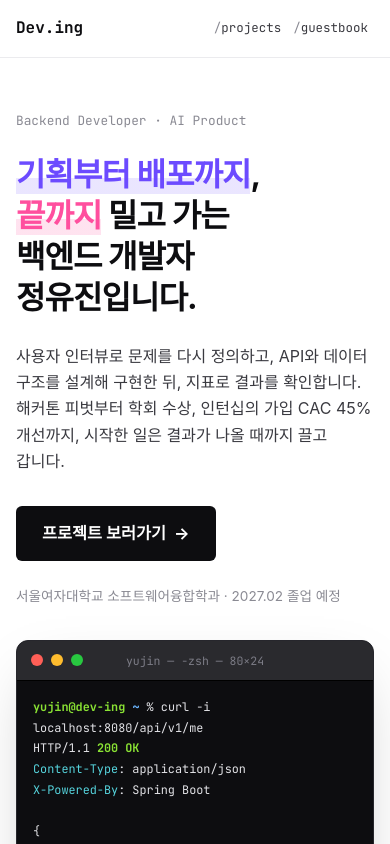
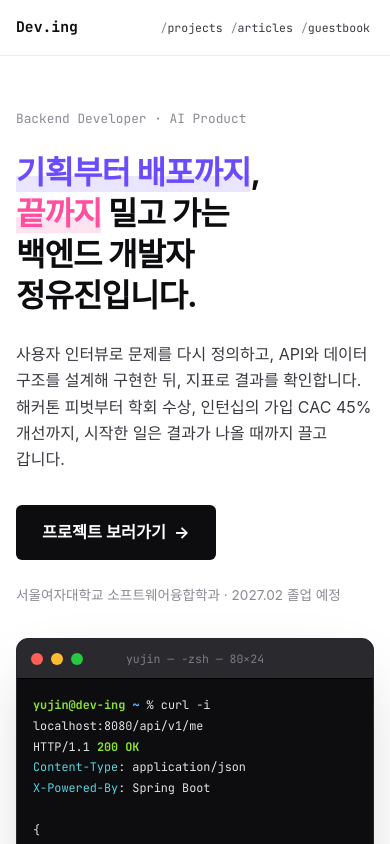
Before and after one commit to yujining3827/yujin-site, a React (Vite) app: page / in a window 390 px wide. Shown: the top 844 px of the page. Built offline with nearby package versions, Linux system fonts and the light colour scheme; no server answers; a web font is replaced by a local one.

Commit message:
feat: 내비게이션에 아티클 메뉴 다시 노출
- 작은 폰에서도 메뉴 3개가 한 줄에 들어가게 간격과 글자 크기 조정

```diff
--- a/src/components/Navbar.module.css
+++ b/src/components/Navbar.module.css
@@ -73,3 +73,17 @@
     font-size: 0.78rem;
   }
 }
+
+/* 메뉴가 3개일 때 작은 폰에서도 한 줄에 들어가게 */
+@media (max-width: 400px) {
+  .inner {
+    gap: var(--space-2);
+  }
+  .wordmark {
+    font-size: 0.92rem;
+  }
+  .link {
+    padding: 6px 4px;
+    font-size: 0.72rem;
+  }
+}
--- a/src/components/Navbar.tsx
+++ b/src/components/Navbar.tsx
@@ -2,11 +2,11 @@ import { Link, useLocation } from "react-router-dom";
 
 import styles from "./Navbar.module.css";
 
-// hidden: true인 링크는 메뉴에 보이지 않는다 (아티클은 글이 쌓일 때까지 잠시 숨김)
+// hidden: true인 링크는 메뉴에 보이지 않는다
 const NAV_LINKS = [
-  { to: "/#projects", label: "projects", match: "/projects" },
-  { to: "/blog", label: "articles", match: "/blog", hidden: true },
-  { to: "/guestbook", label: "guestbook", match: "/guestbook" },
+  { to: "/#projects", label: "projects", match: "/projects", hidden: false },
+  { to: "/blog", label: "articles", match: "/blog", hidden: false },
+  { to: "/guestbook", label: "guestbook", match: "/guestbook", hidden: false },
 ].filter((item) => !item.hidden);
 
 export default function Navbar() {
```
